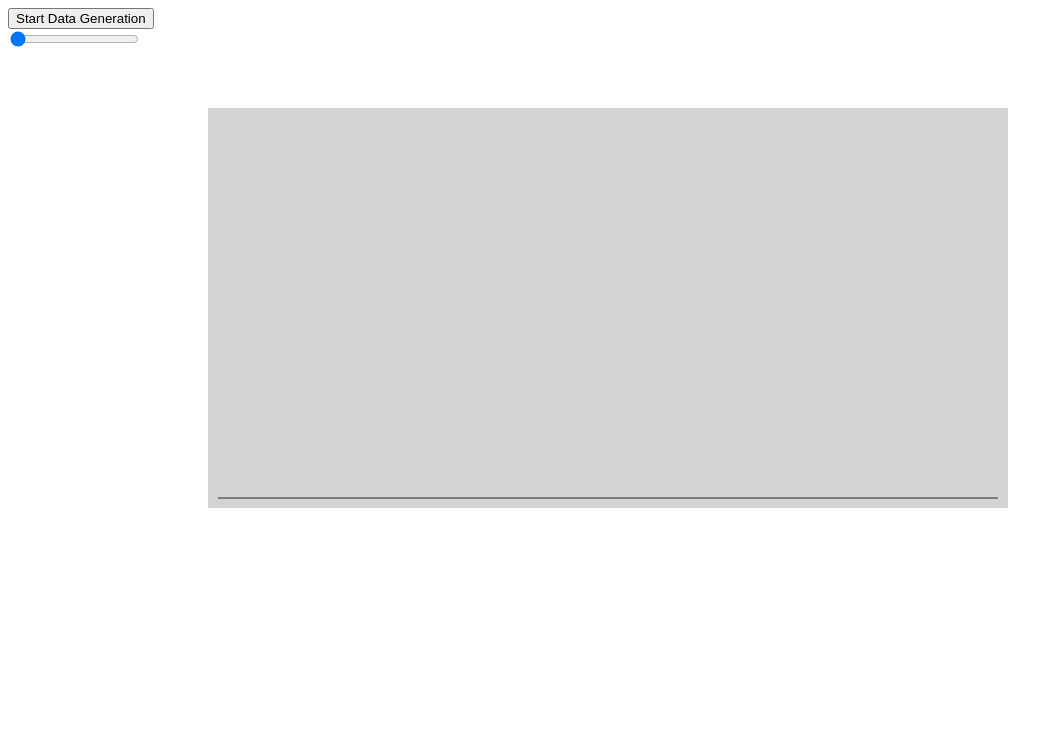
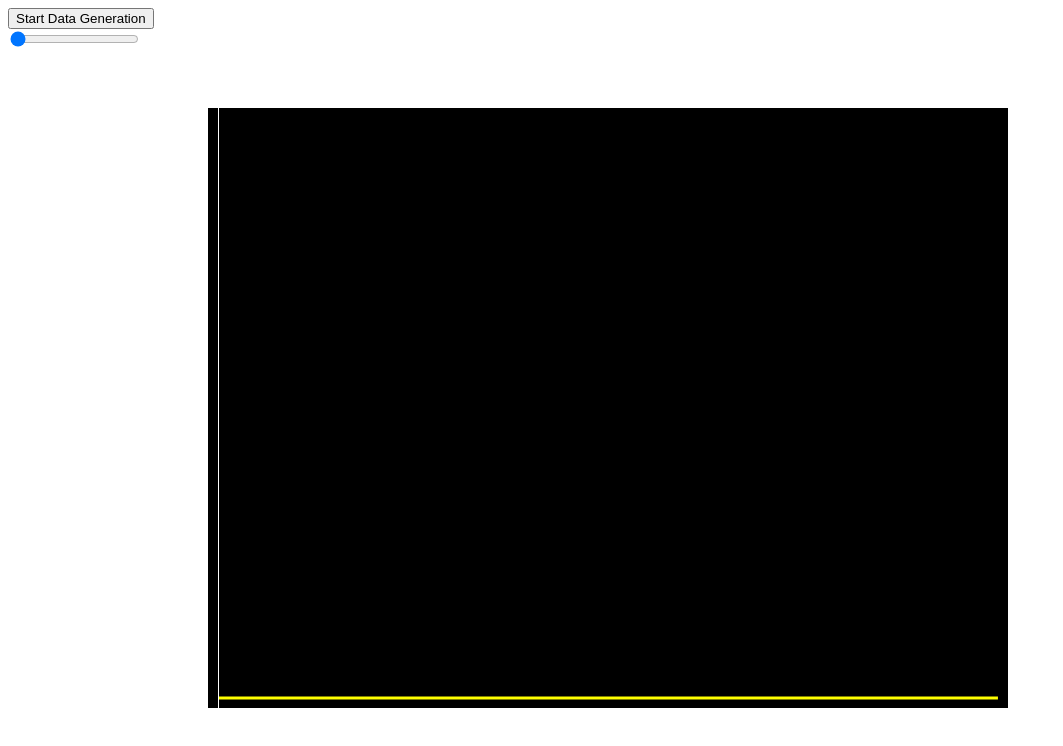
Before and after one commit to timerg/ArduinoOscilloscope, a website: page interface/index.html in a window 1280 px wide. Shown: the whole page, without its empty margins (0-1063 px from the left). Drawn offline with Linux system fonts and the light colour scheme.

Commit message:
add gap line

```diff
--- a/interface/index.html
+++ b/interface/index.html
@@ -1,7 +1,5 @@
 <html>
 <body>
-<!-- <canvas id="bg" width="640" height="480" style="position: absolute; z-index: 0"> -->
-<!-- </canvas> -->
 <canvas id="fg" width="1000" height="800" style="position: absolute; z-index: -1">
 </canvas>
 <button id='dataGen'onclick="genDataEvent();">Start Data Generation</button>
@@ -25,7 +23,7 @@ const PBOARDERT = 10;		// top gap btw plot line and canvas
 const PBOARDERB = 20;
 const CWIDTH = 800;
 const PWIDTH = CWIDTH - PBOARDERL*2;
-const CHEIGHT = 400;
+const CHEIGHT = 600;
 const PHEIGHT = CHEIGHT - PBOARDERB;
 const YSCALE = (PHEIGHT / 255);	// scale data value to plot size
 
@@ -50,7 +48,6 @@ function rescale(val){
 	FRAMESIZE = val * DATASIZE;
 	buffCount = 0;
 	scaleX(FRAMESIZE)
-
 }
 
 
@@ -69,7 +66,7 @@ function genData() {
 			dataArray[i] = number;
 		}
 		window.dispatchEvent(event);     // trigger 'data' event
-	}, 100);
+	}, 1);
 }
 function genDataEvent(){
 	var dataGenButton = document.getElementById('dataGen');
@@ -79,7 +76,7 @@ function genDataEvent(){
 		clearInterval(genDataIntervalID);
 		dataGenButton.innerHTML = "Start Data Generation";
 		dataGenButton.onclick = function(){
-			dataGen()
+			genDataEvent()
 		}
 	}
 }
@@ -94,6 +91,9 @@ function scaleX(frameSize){
 scaleX(FRAMESIZE);
 
 
+
+
+
 window.addEventListener('data', function(){
 	buffer.set(dataArray, buffCount * DATASIZE);
 	buffCount = (buffCount + 1) % FRAMELIMIT;
@@ -106,17 +106,15 @@ window.addEventListener('data', function(){
 // Canvas
 var fc = document.getElementById("fg"),
 		fg = fc.getContext("2d");
-var bc = document.createElement("canvas"),
-		bg = bc.getContext("2d");
 
-fg.fillStyle = "lightgray";
+fg.fillStyle = "black";
+fg.lineWidth = 3;
 fg.fillRect(CBOARDERL, CBOARDERT, CWIDTH, CHEIGHT);
-fg.strokeStyle="#000000";
-bg.fillStyle = "white";
-bg.strokeStyle="#000000";
+fg.strokeStyle="yellow";
 
 // Draw path
 function drawChunk(){
+	fg.fillStyle = "black"
 	fg.fillRect(CBOARDERL, CBOARDERT, CWIDTH, CHEIGHT);
 	fg.beginPath();
 	let num = 0;
@@ -125,6 +123,8 @@ function drawChunk(){
 		fg.lineTo(xbuffer[i], num);		// the plot x position doesn't change with data. It's x label should change
 	}
 	fg.stroke();
+	fg.fillStyle = "#ffffff"
+	fg.fillRect(xbuffer[buffCount * DATASIZE], CBOARDERT, 1, CHEIGHT);
 	requestAnimationFrame(drawChunk);
 
 }
```
